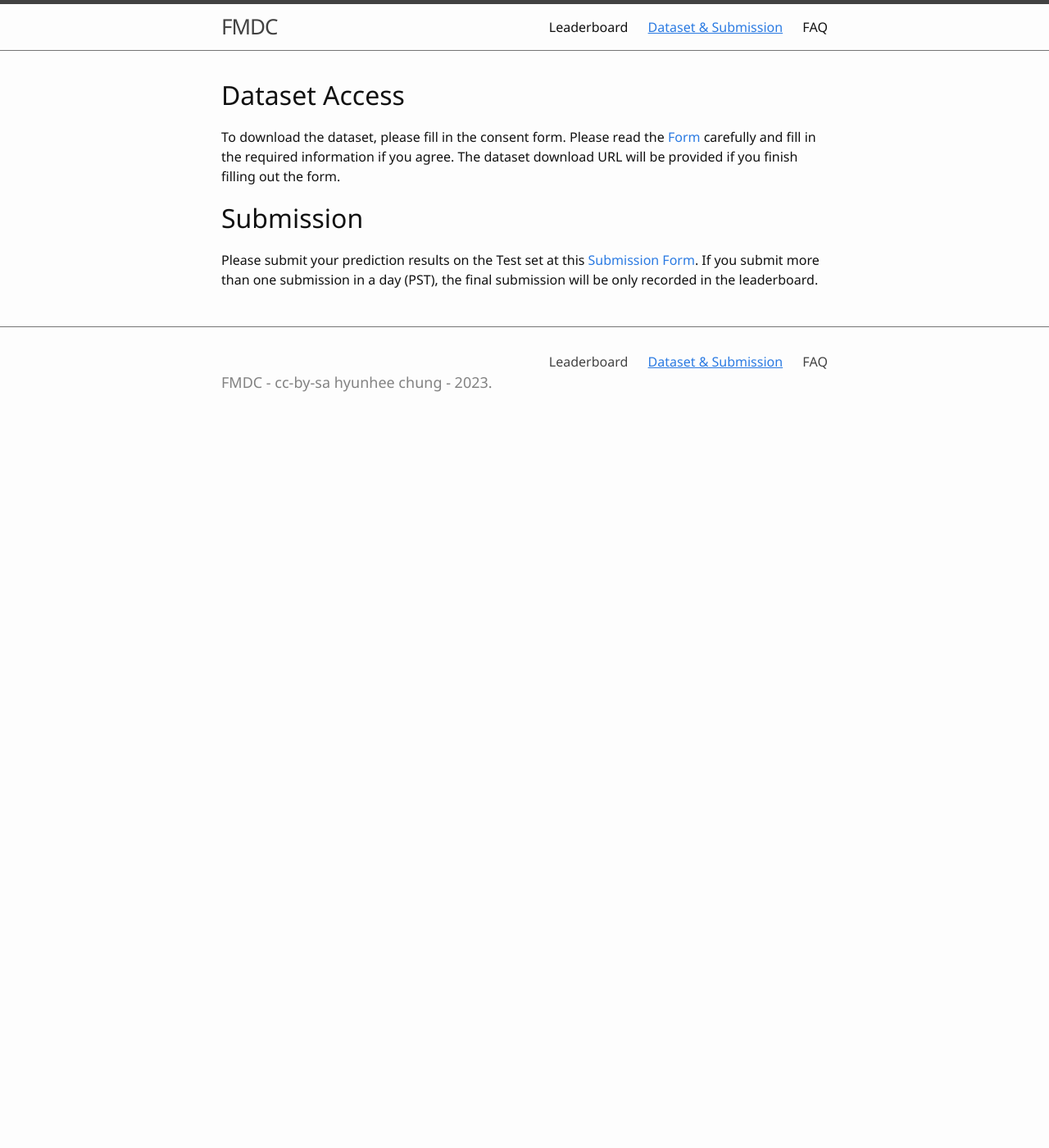
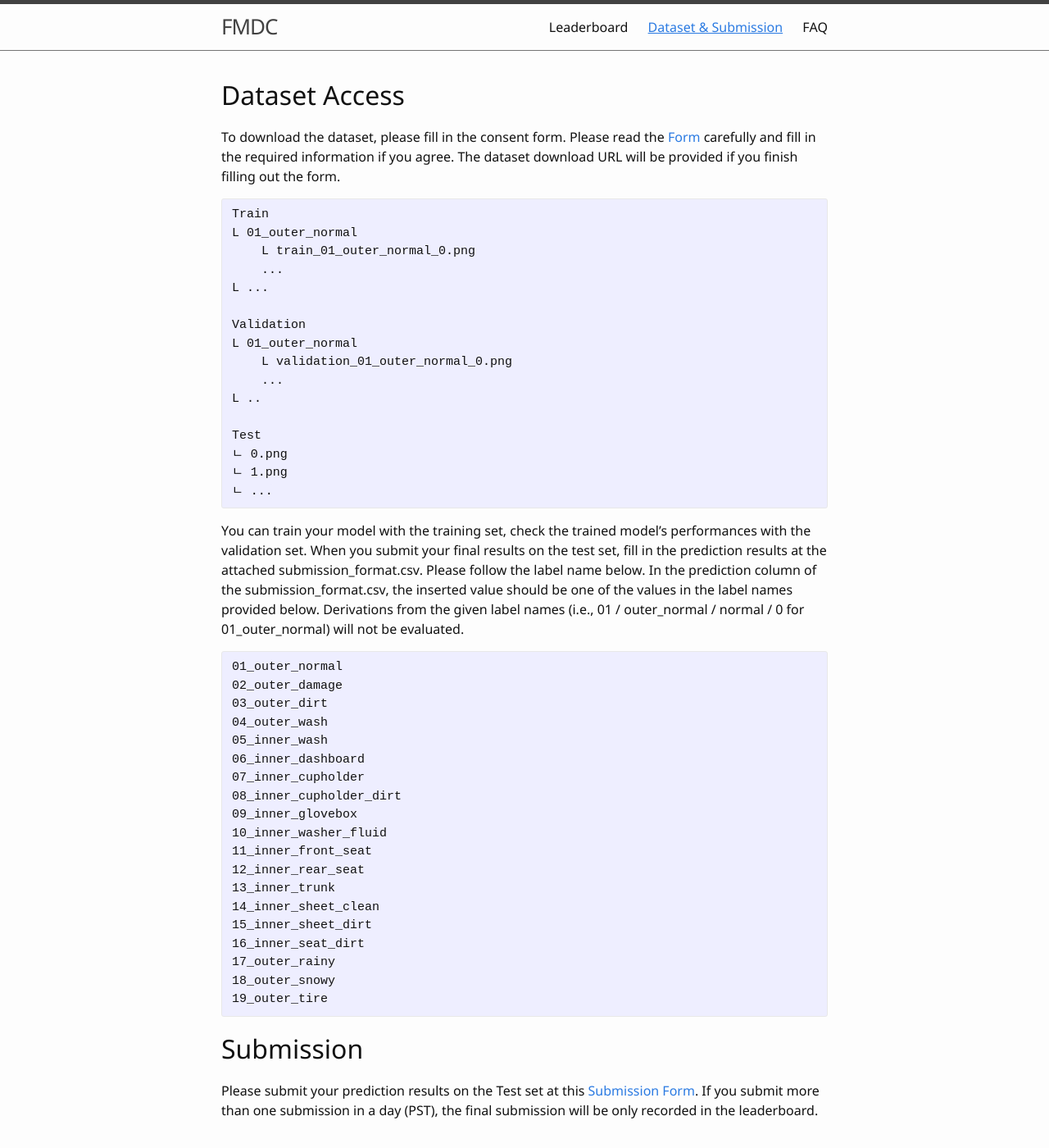
Before and after one commit to socar-esther/socar-esther.github.io, a Jekyll site: the page built from 1-dataset-submission.md, in a window 1280 px wide and 1400 px high. Shown: the whole window at 82% size. Built offline with Jekyll 4.4.1, drawn with Linux system fonts in a browser that asks for light colours.

Commit message:
submission

````diff
--- a/1-dataset-submission.md
+++ b/1-dataset-submission.md
@@ -6,5 +6,48 @@ nav: true
 # Dataset Access
 To download the dataset, please fill in the consent form. Please read the [Form](https://forms.gle/DMGPiHZhNHYzCxhP8) carefully and fill in the required information if you agree. The dataset download URL will be provided if you finish filling out the form.
 
+```
+Train
+L 01_outer_normal
+    L train_01_outer_normal_0.png
+    ...
+L ...
+
+Validation
+L 01_outer_normal
+    L validation_01_outer_normal_0.png
+    ...
+L ..
+
+Test
+ㄴ 0.png
+ㄴ 1.png
+ㄴ ...
+```
+
+You can train your model with the training set, check the trained model's performances with the validation set. When you submit your final results on the test set, fill in the prediction results at the attached submission_format.csv. Please follow the label name below. In the prediction column of the submission_format.csv, the inserted value should be one of the values in the label names provided below. Derivations from the given label names (i.e., 01 / outer_normal / normal / 0 for 01_outer_normal) will not be evaluated.
+
+```
+01_outer_normal
+02_outer_damage
+03_outer_dirt
+04_outer_wash
+05_inner_wash
+06_inner_dashboard
+07_inner_cupholder
+08_inner_cupholder_dirt
+09_inner_glovebox
+10_inner_washer_fluid
+11_inner_front_seat
+12_inner_rear_seat
+13_inner_trunk
+14_inner_sheet_clean
+15_inner_sheet_dirt
+16_inner_seat_dirt
+17_outer_rainy
+18_outer_snowy
+19_outer_tire
+```
+
 # Submission
 Please submit your prediction results on the Test set at this [Submission Form](https://docs.google.com/forms/d/12tlYs3qAAOGSGypC2itHQhbFtAK9PTyjZvFTZndzq9s/viewform?edit_requested=true). If you submit more than one submission in a day (PST), the final submission will be only recorded in the leaderboard.
````
